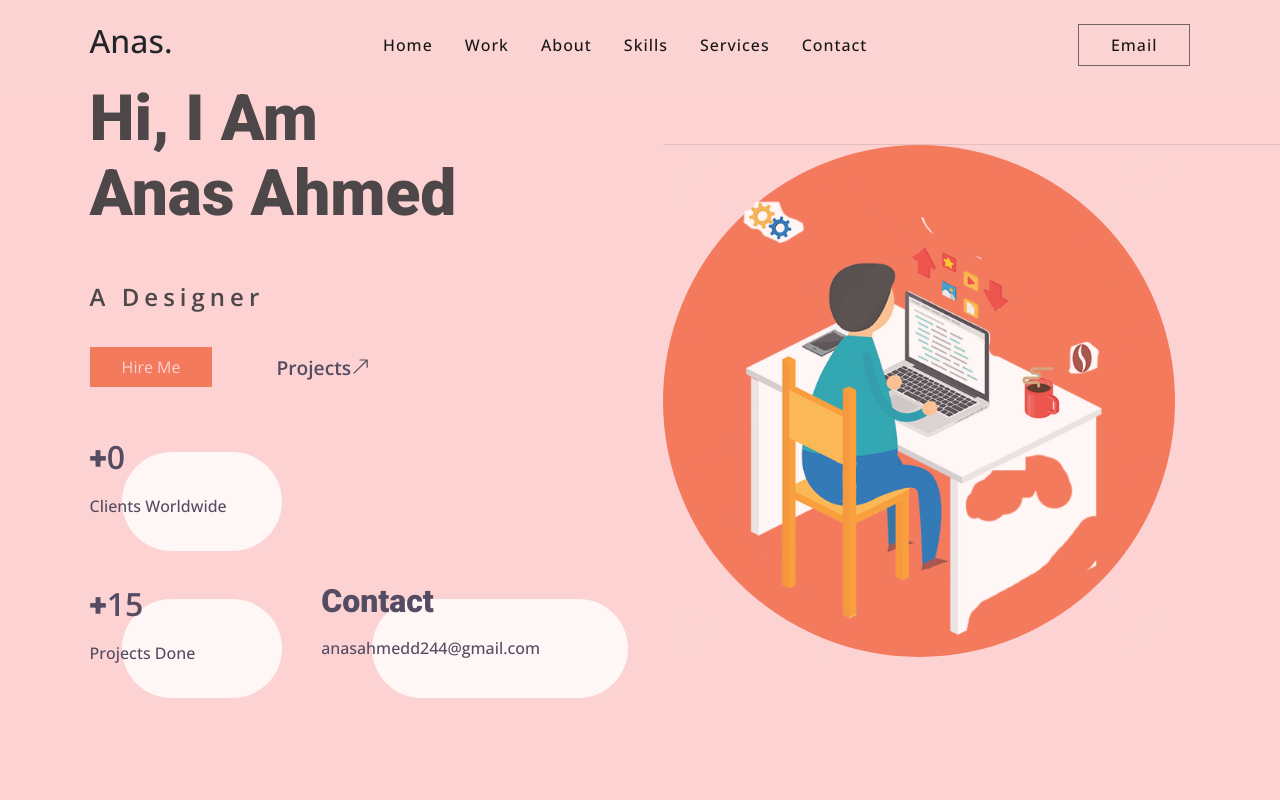
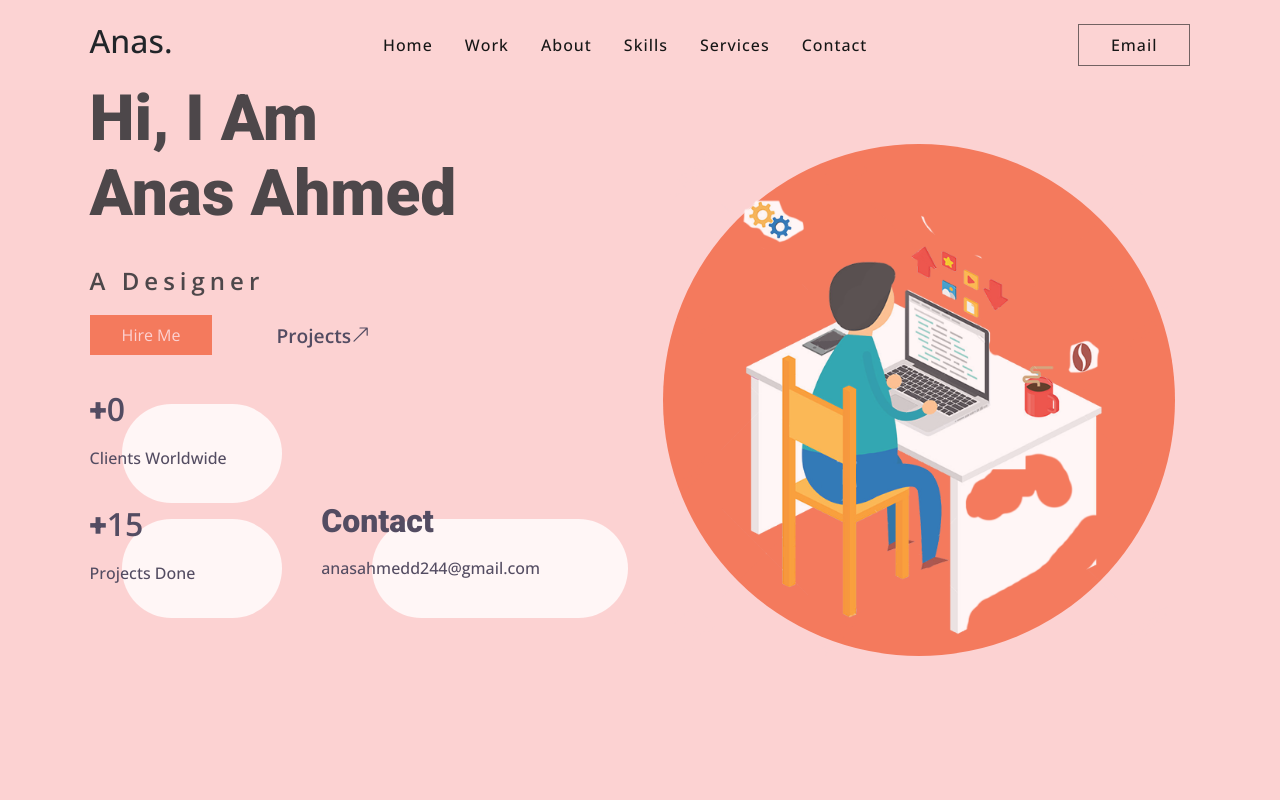
Before and after one commit to AnasAAhmed/My-Portfolio-react, a React (Create React App) app: page / in a window 1280 px wide. Shown: the top 800 px of the page. Built offline with nearby package versions, Linux system fonts and the light colour scheme.

Commit message:
Update home.scss

```diff
--- a/src/Styles/home.scss
+++ b/src/Styles/home.scss
@@ -32,7 +32,7 @@
 
         >div {
           display: flex;
-          margin: 3rem 0;
+          margin: 2rem 0;
           width: 70%;
           gap: 4rem;
           align-items: center;
@@ -65,7 +65,7 @@
         }
 
         article {
-          margin: 2rem 0;
+          margin: 1rem 0;
           width: 10rem;
           color: $color5;
           position: relative;
@@ -98,7 +98,7 @@
     }
 
     &:last-of-type {
-      border-top: 1px solid $color6_2;
+
       display: flex;
        margin-top: 9rem;
       overflow-x: hidden;
```
